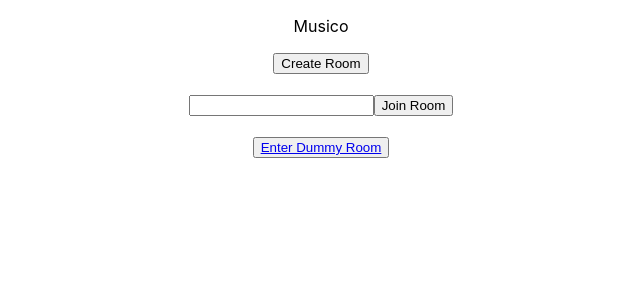
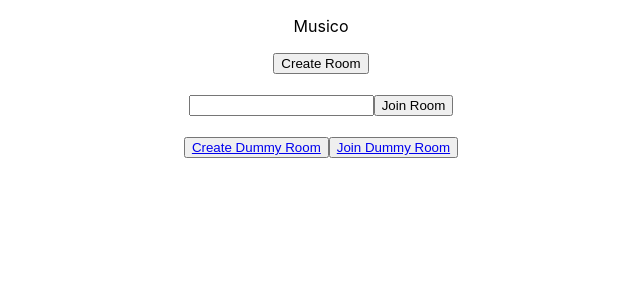
Before and after one commit to ChampManZ/musicroom, a React (Create React App) app in the folder Frontend/musicplayroom/musico/: page / in a window 1280 px wide. Shown: the top 300 px of the page, without its empty margins (319-959 px from the left). Built offline with nearby package versions, Linux system fonts and the light colour scheme.

Commit message:
added joined room file

```diff
--- a/Frontend/musicplayroom/musico/src/App.js
+++ b/Frontend/musicplayroom/musico/src/App.js
@@ -6,6 +6,7 @@ import { Route,BrowserRouter } from 'react-router-dom';
 import React, { useState, useEffect } from 'react';
 import YouTube from 'react-youtube';
 import PlayingRoom from './playroom';
+import JoinedRoom from './membroom';
 import Menu from './menu';
 //import checker from './joincheck';
 
@@ -33,6 +34,7 @@ function App() {
 
         <Route exact path="/"><Menu/></Route>
         <Route path="/playerroom"><PlayingRoom/></Route>
+        <Route path="/joinedroom"><JoinedRoom/></Route>
 
       </div>
     )
--- /dev/null
+++ b/Frontend/musicplayroom/musico/src/membroom.js
@@ -0,0 +1,13 @@
+import React, { useState,useEffect,useRef,useLayoutEffect } from 'react';
+import YouTube from 'react-youtube';
+
+export default function JoinedRoom() {
+
+
+    return <div className='joinedroom'>
+      <br></br>
+      <p>Room ID:  </p>
+
+
+    </div>;
+  }
--- a/Frontend/musicplayroom/musico/src/menu.js
+++ b/Frontend/musicplayroom/musico/src/menu.js
@@ -2,6 +2,7 @@ import React, { useState,useEffect,useRef,useLayoutEffect } from 'react';
 import YouTube from 'react-youtube';
 import checker from './joincheck';
 import PlayingRoom from './playroom';
+import JoinedRoom from './membroom';
 //import React, { useState, useEffect } from 'react';
 //import React, { useState, useEffect } from 'react';
 
@@ -24,7 +25,8 @@ export default function Menu() {
         <button onClick={()=>resetInput()} >Join Room</button>
         <br></br>
         <br></br>
-        <button><a href={"/playerroom"}>Enter Dummy Room</a></button>
+        <button><a href={"/playerroom"}>Create Dummy Room</a></button>
+        <button><a href={"/joinedroom"}>Join Dummy Room</a></button>
     </div>;
   }
 
```
